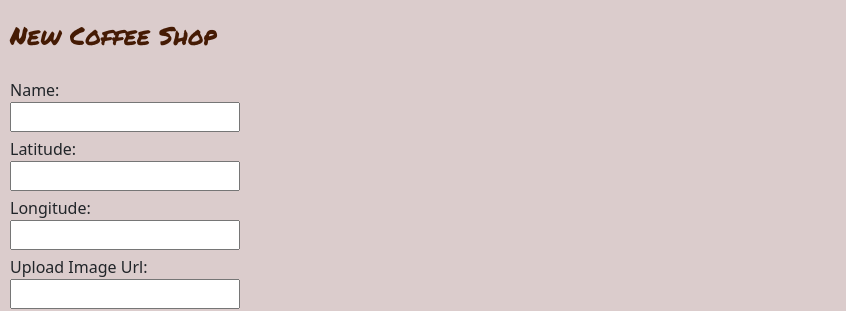
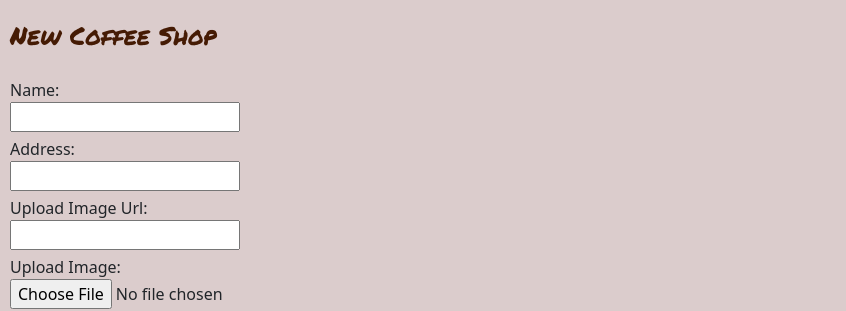
Before and after one commit to anhelms/coffee-map-app, a React (Vite) app: page / in a window 1280 px wide. Shown: the part 1200-1511 px from the top of the page, without its empty margins (0-846 px from the left). Built offline with nearby package versions, Linux system fonts and the light colour scheme; no server answers.

Commit message:
add address to CoffeeShopsNew

```diff
--- a/src/CoffeeShopsNew.jsx
+++ b/src/CoffeeShopsNew.jsx
@@ -24,10 +24,7 @@ export function CoffeeShopsNew(props) {
                     Name: <input name="name" type="text" />
                 </div>
                 <div className="form-group">
-                    Latitude: <input name="latitude" type="text" />
-                </div>
-                <div className="form-group">
-                    Longitude: <input name="longitude" type="text" />
+                    Address: <input name="address" type="text" />
                 </div>
                 <div className="form-group">
                     Upload Image Url: <input name="image" type="image_url" />
```
